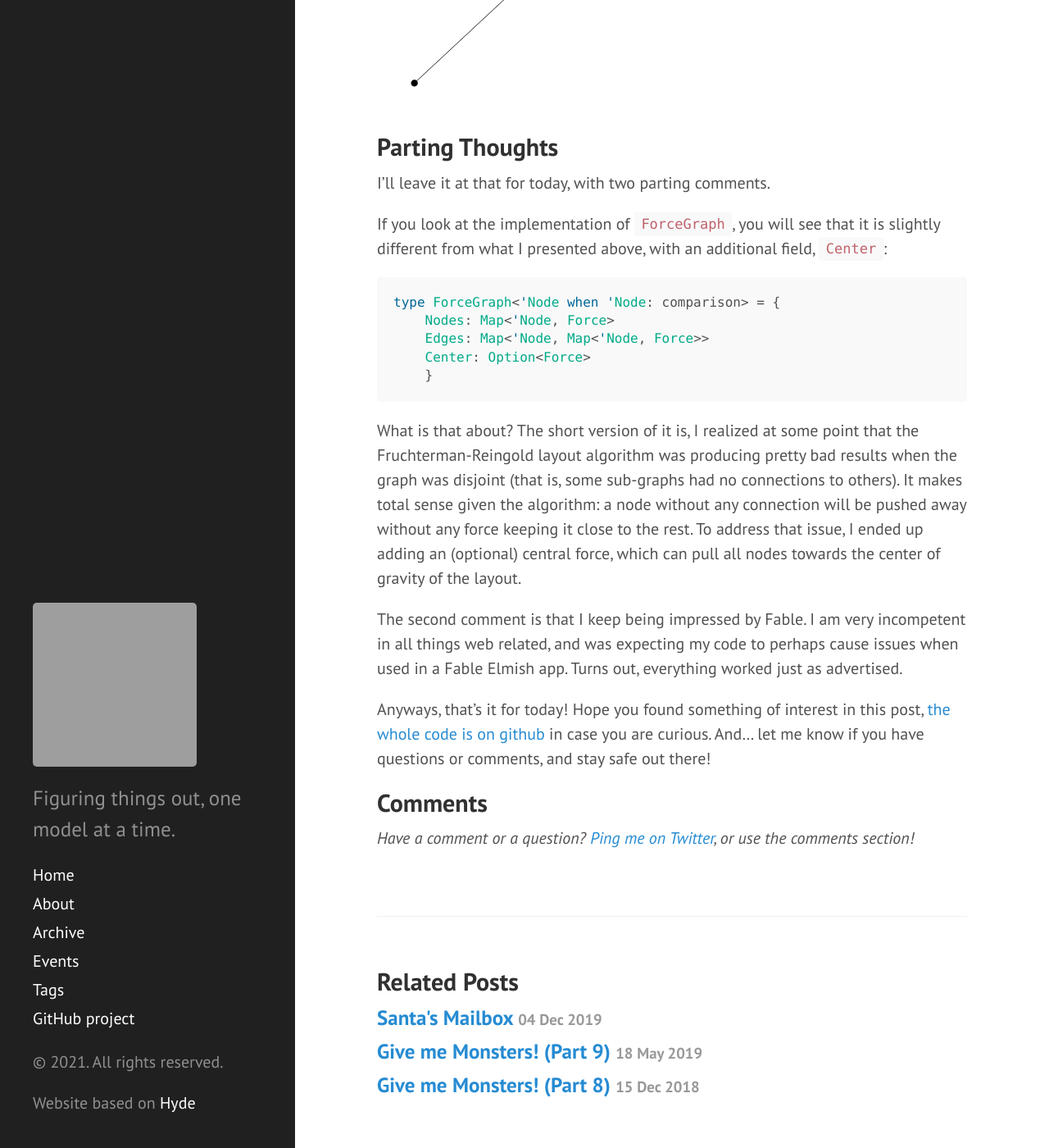
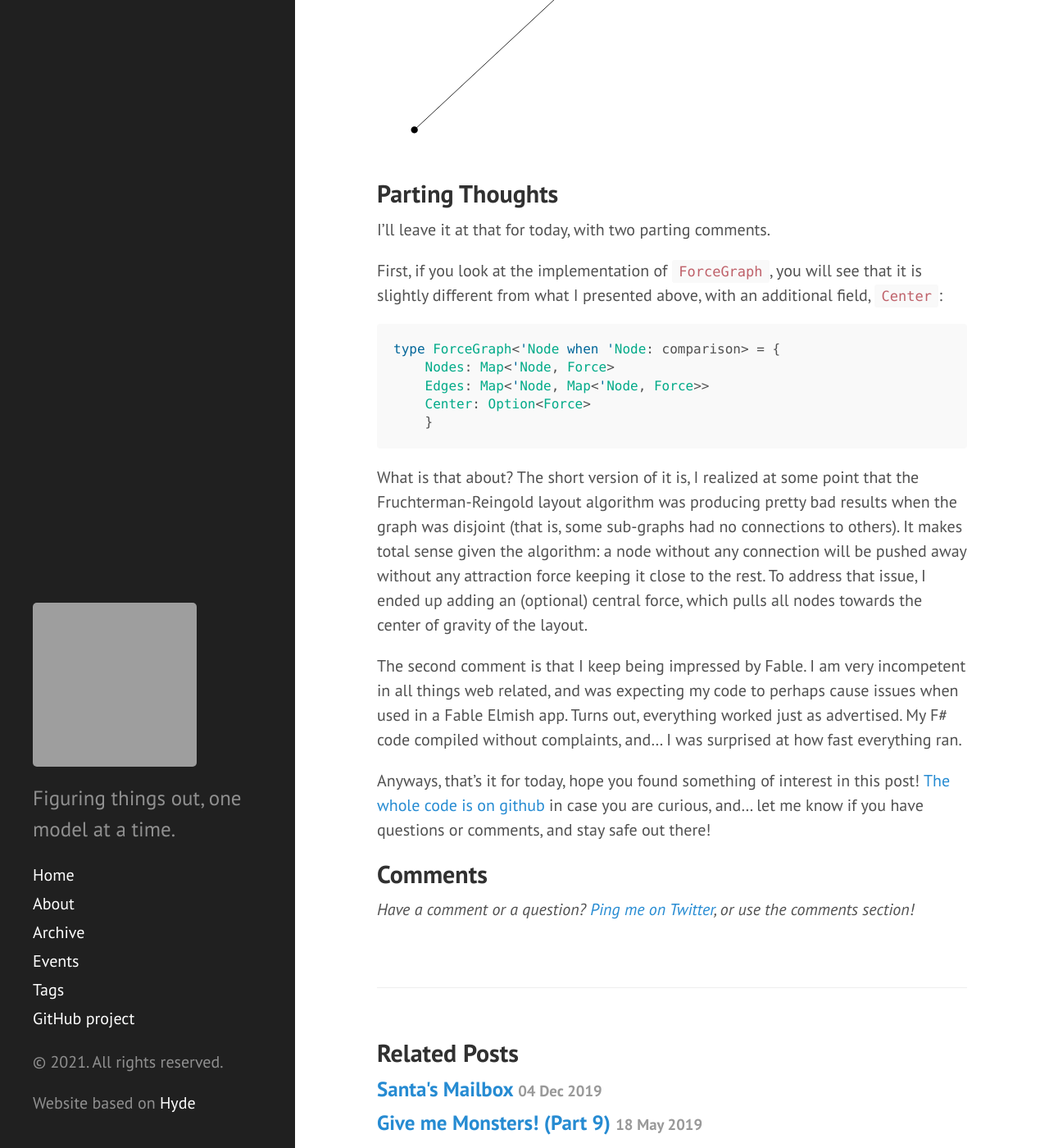
Before and after one commit to mathias-brandewinder/mathias-brandewinder.github.io, a Jekyll site: the page built from _posts/2021-04-05-fsharp-spring-embedders-graph-layout.md, in a window 1280 px wide and 1400 px high, scrolled down 9265 px. Shown: the whole window at 82% size. Built offline with Jekyll 4.4.1, drawn with Linux system fonts in a browser that asks for light colours; comment, search, counter and statistics services are not loaded; some of the changed text lies outside the part shown; grey boxes are pictures that could not be loaded.

Commit message:
Corrections to spring embedders

````diff
--- a/_posts/2021-04-05-fsharp-spring-embedders-graph-layout.md
+++ b/_posts/2021-04-05-fsharp-spring-embedders-graph-layout.md
@@ -193,7 +195,7 @@
         { graph with Edges = graph.Edges |> Set.add edge }
 ```
 
-I went back and forth with `Edges`, but landed on this:
+I went back and forth with `Edges`, and landed on this:
 
 ``` fsharp
 type Edge<'Node when 'Node: comparison> =
@@ -207,9 +209,15 @@
     member this.Node2 = match this with | Edge (_, node2) -> node2
 ```
 
-The issue I was trying to avoid here is that an edge between `Node1` and `Node2` is the same as the edge between `Node2` and `Node1` (we assume an undirected graph here). Representing an `Edge` as, for instance, a record with 2 nodes would force us to check both possible positions of the nodes to see if 2 edges are equal. Here, we hide the internals of the `Edge`, and guarantee that 2 nodes will always be stored in the same position: the only way to instantiate an edge is by calling the factory method `create`, where we ensure they are ordered consistently.
+The issue I was trying to avoid here is that an edge between `Node1` and `Node2` is the same as the edge between `Node2` and `Node1` (we assume an undirected graph here). Representing an `Edge` as, for instance, a record with 2 nodes would force us to check both possible positions of the nodes to see if 2 edges are equal. Here, we hide the internals of the `Edge`, and guarantee that 2 nodes will always be stored in the same position: the only way to instantiate an edge is by calling the factory method `create`, where we ensure they are ordered consistently:
 
-The `ForceGraph` type is simply an extension of this, reorganizing the information so we can quickly do things like retrieve all the forces that apply on a particular node:
+``` fsharp
+let edge1 = Edge.create (1, 2)
+let edge2 = Edge.create (2, 1)
+edge1 = edge2 // true
+```
+
+The `ForceGraph` type is simply an extension of this, reorganizing the information so we can quickly retrieve all the forces that apply on a particular node:
 
 ``` fsharp
 type ForceGraph<'Node when 'Node: comparison> = {
@@ -288,7 +296,7 @@
 
 I'll leave it at that for today, with two parting comments.
 
-If you look at the implementation of `ForceGraph`, you will see that it is slightly different from what I presented above, with an additional field, `Center`:
+First, if you look at the implementation of `ForceGraph`, you will see that it is slightly different from what I presented above, with an additional field, `Center`:
 
 ``` fsharp
 type ForceGraph<'Node when 'Node: comparison> = {
@@ -298,13 +306,14 @@
     }
 ```
 
-What is that about? The short version of it is, I realized at some point that the Fruchterman-Reingold layout algorithm was producing pretty bad results when the graph was disjoint (that is, some sub-graphs had no connections to others). It makes total sense given the algorithm: a node without any connection will be pushed away without any force keeping it close to the rest. To address that issue, I ended up adding an (optional) central force, which can pull all nodes towards the center of gravity of the layout.
+What is that about? The short version of it is, I realized at some point that the Fruchterman-Reingold layout algorithm was producing pretty bad results when the graph was disjoint (that is, some sub-graphs had no connections to others). It makes total sense given the algorithm: a node without any connection will be pushed away without any attraction force keeping it close to the rest. To address that issue, I ended up adding an (optional) central force, which pulls all nodes towards the center of gravity of the layout.
 
-The second comment is that I keep being impressed by Fable. I am very incompetent in all things web related, and was expecting my code to perhaps cause issues when used in a Fable Elmish app. Turns out, everything worked just as advertised.
+The second comment is that I keep being impressed by Fable. I am very incompetent in all things web related, and was expecting my code to perhaps cause issues when used in a Fable Elmish app. Turns out, everything worked just as advertised. My F# code compiled without complaints, and... I was surprised at how fast everything ran.
 
-Anyways, that's it for today! Hope you found something of interest in this post, [the whole code is on github][3] in case you are curious. And... let me know if you have questions or comments, and stay safe out there!
+Anyways, that's it for today, hope you found something of interest in this post! [The whole code is on github][3] in case you are curious, and... let me know if you have questions or comments, and stay safe out there!
 
 
 [1]: https://bladesinthedark.com/
 [2]: https://arxiv.org/abs/1201.3011
 [3]: https://github.com/mathias-brandewinder/calder
+[4]: https://archipendulum.com/doskvol/
````
Also changed, not shown: other parts of _posts/2021-04-05-fsharp-spring-embedders-graph-layout.md (+12 -10 lines).
